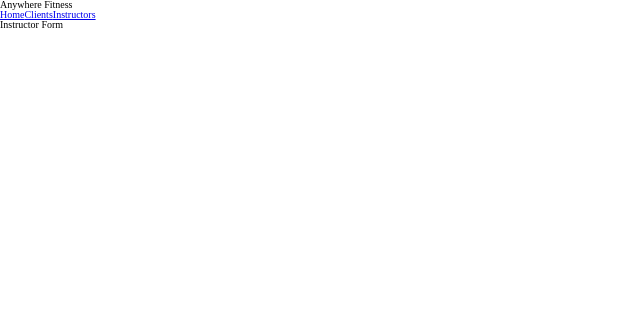
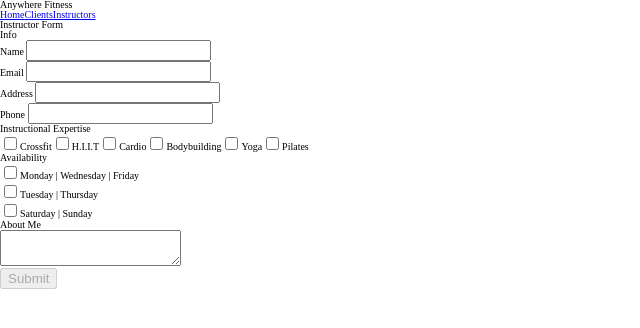
Before and after one commit to Anywhere-Fitness-10162020/App, a React (Vite) app: page /instructors in a window 1280 px wide. Shown: the top 328 px of the page, without its empty margins (0-640 px from the left). Built offline with nearby package versions, Linux system fonts and the light colour scheme.

Commit message:
Completed basic Instructor signup form

```diff
--- a/src/components/InstructorForm.js
+++ b/src/components/InstructorForm.js
@@ -1,8 +1,228 @@
-import React from 'react'
+import React, { useState, useEffect } from 'react'
+import { useHistory } from 'react-router-dom'
 import styled from 'styled-components'
+import * as yup from 'yup'
+import instructor_schema from '../schemas/instructor_schema'
+
+
+
+//Styled Components
+const ErrorContainer = styled.div`
+    color: red;
+`;
+
+//Default Form Values
+const defaultFormValues = {
+    name: '',
+    email: '',
+    address: '',
+    phone: '',
+    crossfit: false,
+    hiit: false,
+    cardio: false,
+    bodybuilding: false,
+    yoga: false,
+    pilates: false,
+    monwedfri: false,
+    tuethurs: false,
+    satsun: false,
+    about_me: ''
+}
+
+//Default Error State
+const defaultErrors = {
+    name: '',
+    email: '',
+    address: '',
+    phone: '',
+    crossfit: false,
+    hiit: false,
+    cardio: false,
+    bodybuilding: false,
+    yoga: false,
+    pilates: false,
+    monwedfri: false,
+    tuethurs: false,
+    satsun: false,
+    about_me: ''
+}
+
+
 
 export default function InstructorForm(props) {
+
+    //Keep track of form values
+    const [formValues, setFormValues] = useState(defaultFormValues);
+
+    //Keep track of errors
+    const [errors, setErrors] = useState(defaultErrors)
+
+    //Keep button state
+    const [disabled, setDisabled] = useState(true)
+
+    //Instantiate useHistory hook
+    const history = useHistory();
+
+    //Effect Hook: Check if form valid on user input, if so enable submit
+    useEffect(() => {
+        instructor_schema.isValid(formValues)
+            .then(valid => setDisabled(!valid));
+    }, [formValues])
+
+    //Handlers
+    const handleChange = (event) => {
+        //destructure event.target
+        const { name, value, type, checked } = event.target;
+
+        //Determine if there's a checkbox if so use checked value instead
+        const valueToUse = type === 'checkbox' ? checked : value;
+
+        //Each time user interacts reach into Yup schema
+        yup.reach(instructor_schema, name)
+            .validate(valueToUse)
+            //If valid, clear error log else add errors for display
+            .then(valid => setErrors({ ...errors, [name]: '' }))
+            .catch(error => setErrors({ ...errors, [name]: error.errors[0] }))
+
+
+        setFormValues({ ...formValues, [name]: valueToUse });
+    };
+
+    const submit = (event) => {
+        //Prevent default form behaviour
+        event.preventDefault();
+
+    };
+
+
+
     return(
-        <h1>Instructor Form</h1>
+        <>
+        <h2>Instructor Form</h2>
+        <ErrorContainer>
+            <div>{errors.name}</div>
+            <div>{errors.email}</div>
+            <div>{errors.address}</div>
+            <div>{errors.phone}</div>
+        </ErrorContainer>
+        <form onSubmit={submit}>
+            <h3>Info</h3>
+                <label>Name&nbsp;
+                    <input
+                        type="text"
+                        name="name"
+                        value={formValues.name}
+                        onChange={handleChange}
+                    />
+                </label><br/>
+                <label>Email&nbsp;
+                    <input
+                        type="email"
+                        name="email"
+                        value={formValues.email}
+                        onChange={handleChange}
+                    />
+                </label><br/>
+                <label>Address&nbsp;
+                    <input
+                        type="text"
+                        name="address"
+                        value={formValues.address}
+                        onChange={handleChange}
+                    />
+                </label><br/>
+                <label>Phone&nbsp;
+                    <input
+                        type="tel"
+                        name="phone"
+                        value={formValues.phone}
+                        onChange={handleChange}
+                    />
+                </label><br/>
+            <h3>Instructional Expertise</h3>
+                <label>
+                    <input
+                        type="checkbox"
+                        name="crossfit"
+                        value={formValues.crossfit}
+                        onChange={handleChange}
+                    />Crossfit
+                </label>
+                <label>
+                    <input
+                        type="checkbox"
+                        name="hiit"
+                        value={formValues.hiit}
+                        onChange={handleChange}
+                    />H.I.I.T
+                </label>
+                <label>
+                    <input
+                        type="checkbox"
+                        name="cardio"
+                        value={formValues.cardio}
+                        onChange={handleChange}
+                    />Cardio
+                </label>
+                <label>
+                    <input
+                        type="checkbox"
+                        name="bodybuilding"
+                        value={formValues.bodybuilding}
+                        onChange={handleChange}
+                    />Bodybuilding
+                </label>
+                <label>
+                    <input
+                        type="checkbox"
+                        name="yoga"
+                        value={formValues.yoga}
+                        onChange={handleChange}
+                    />Yoga
+                </label>
+                <label>
+                    <input
+                        type="checkbox"
+                        name="pilates"
+                        value={formValues.pilates}
+                        onChange={handleChange}
+                    />Pilates
+                </label>
+            <h3>Availability</h3>
+            <label>
+                    <input
+                        type="checkbox"
+                        name="monwedfri"
+                        value={formValues.monwedfri}
+                        onChange={handleChange}
+                    />Monday | Wednesday | Friday
+                </label><br/>
+                <label>
+                    <input
+                        type="checkbox"
+                        name="tuethurs"
+                        value={formValues.tuethurs}
+                        onChange={handleChange}
+                    />Tuesday | Thursday
+                </label><br/>
+                <label>
+                    <input
+                        type="checkbox"
+                        name="satsun"
+                        value={formValues.satsun}
+                        onChange={handleChange}
+                    />Saturday | Sunday
+                </label>
+            <h3>About Me</h3>
+                <textarea
+                    type="text"
+                    name="about_me"
+                    value={formValues.about_me}
+                    onChange={handleChange}
+                />
+            <br/>
+            <button disabled={true}>Submit</button>
+        </form>
+        </>
     )
 }
--- /dev/null
+++ b/src/schemas/instructor_schema.js
@@ -0,0 +1,40 @@
+import * as yup from 'yup'
+
+const instructor_schema = yup.object().shape({
+    name: yup
+        .string()
+        .required('Please enter your name')
+        .min(4, 'Please use a name greater than 4 characters'),
+    email: yup
+        .string()
+        .required('Please enter your email'),
+    address: yup
+        .string()
+        .required('Please enter your address')
+        .min(5, 'Please enter a valid address'),
+    phone: yup
+        .string()
+        .required('Please enter your phone number'),
+    crossfit: yup
+        .boolean(),
+    hiit: yup
+        .boolean(),
+    cardio: yup
+        .boolean(),
+    bodybuilding: yup
+        .boolean(),
+    yoga: yup
+        .boolean(),
+    pilates: yup
+        .boolean(),
+    monwedfri: yup
+        .boolean(),
+    tuethurs: yup
+        .boolean(),
+    satsun: yup
+        .boolean(),
+    about_me: yup
+        .boolean()
+});
+
+export default instructor_schema
```
